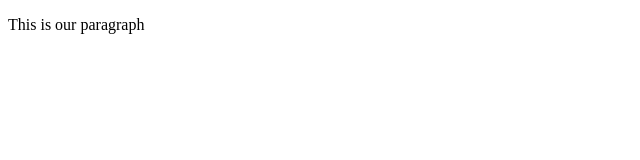
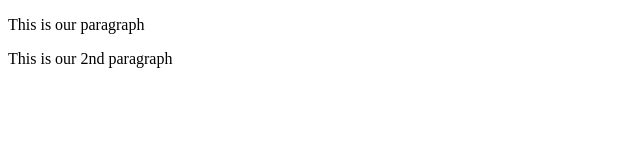
Before and after one commit to CoderAlice27/new-repo, a plain HTML site: page index.html in a window 1280 px wide. Shown: the whole page, without its empty margins (0-640 px from the left). Drawn offline with Linux system fonts and the light colour scheme.

Commit message:
add 2nd paragraph to index and add new page page2.html

```diff
--- a/index.html
+++ b/index.html
@@ -8,5 +8,6 @@
 </head>
 <body>
     <p>This is our paragraph</p>
+    <p>This is our 2nd paragraph</p>
 </body>
 </html>
```
Also changed, not shown: page2.html (added, +1 -0 lines).
